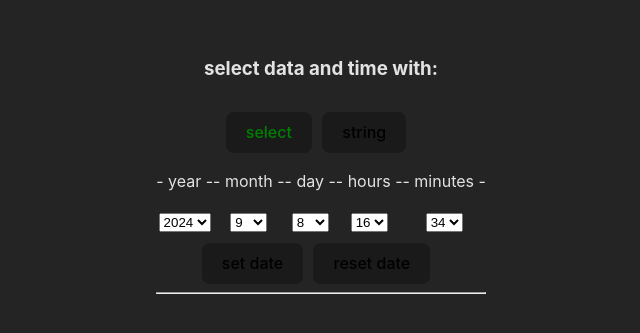
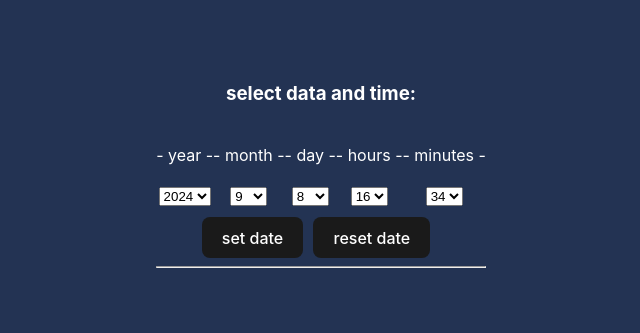
Before and after one commit to ZagSerSan/custom-developing_real-time, a React (Vite) app: page / in a window 1280 px wide. Shown: the part 231-564 px from the top of the page, without its empty margins (319-959 px from the left). Built offline with nearby package versions, Linux system fonts and the light colour scheme.

Commit message:
"string select method" idea was frozen

```diff
--- a/src/components/Select.jsx
+++ b/src/components/Select.jsx
@@ -7,14 +7,13 @@ import { getCurrDate } from '../utils/getCurrDate'
 
 // todo idea - проверка и реал новых идей
   //? откл/вкл выбора минут или установить стандартное фикс знач, наприм 00 или 59 мин
-  //* переключения способа выбора даты: селекты или строка (+ udgrade this)
+
+  //! идея string select method была заморожена, так как не имеет необходимости
 
 const Select = () => {
   const { endDate, setEndDate, resetEndDate } = dateStore()
-  // состояние переключатеся способа выбора даты: select / string
-  const [selectionMethod, setSelectionMethod] = useState('select')
-  // состояние даты-строки
-  const [selectedDataString, setSelectedDataString] = useState('')
+  //? состояние переключатеся способа выбора даты: select / string
+  //? const [selectionMethod, setSelectionMethod] = useState('select')
 
   // получение текущей даты
   const [selectedData, setSelectedData] = useState(getCurrDate())
@@ -148,17 +147,6 @@ const Select = () => {
   const toggleChange = (e, type) => {
     const value = e.target.value
 
-    //? можно сразу в оригинальный обект засунуть
-    // if (selectionMethod === 'string') {
-    //   // console.log('selectedData :>> ', selectedData)
-    //   setSelectedDataString(value)
-    // } else {
-    //   setSelectedData(prev => ({
-    //     ...prev,
-    //     [type]: Number(value)
-    //   }))
-    // }
-
     setSelectedData(prev => ({
       ...prev,
       [type]: Number(value)
@@ -167,20 +155,14 @@ const Select = () => {
 
   // отправка даты из селекта в стор (конечный пункт компонента)
   const setDate = () => {
-    //? можно по-старинке отправить
-
-    // selectionMethod === 'select'
-    //   ? setEndDate(formatDate(selectedData))
-    //   : console.log('selectedDataString', selectedDataString)
-
     setEndDate(formatDate(selectedData))
   }
 
   return (
     <div className='select'>
-      <h3>select data and time with:</h3>
+      <h3>select data and time:</h3>
 
-      <div>
+      {/* <div>
         <button
           className={selectionMethod === 'select' ? 'active' : ''}
           onClick={() => setSelectionMethod('select')}
@@ -191,10 +173,9 @@ const Select = () => {
           onClick={() => setSelectionMethod('string')}
             >string
         </button>
-      </div>
+      </div> */}
 
-      {selectionMethod === 'select'
-        ? <div className='select__wrapper'>
+      <div className='select__wrapper'>
         {Object.keys(initialDate).map(key => (
           <div key={key}>
             <p>- {key} -</p>
@@ -216,79 +197,25 @@ const Select = () => {
           </div>
         ))}
       </div>
-        // : <div>
-        //     <p>
-        //       use this date format:
-        //       <span style={{fontStyle: 'italic'}}> yyyy.mm.dd hh.mm</span>
-        //     </p>
-        //     <input
-        //       style={{width: '40px'}}
-        //       placeholder='year'
-        //       type='text'
-        //       value={selectedData['year']}
-        //       onChange={(e) => toggleChange(e, 'year')}
-        //     />
-        //     {' / '}
-        //     <input
-        //       style={{width: '25px'}}
-        //       placeholder='mm'
-        //       type='text'
-        //       value={selectedData['month']}
-        //       onChange={(e) => toggleChange(e, 'month')}
-        //     />
-        //     {' / '}
-        //     <input
-        //       style={{width: '25px'}}
-        //       placeholder='day'
-        //       type='text'
-        //       value={selectedData['day']}
-        //       onChange={(e) => toggleChange(e, 'day')}
-        //     />
-        //     {' --- '}
-        //     <input
-        //       style={{width: '25px'}}
-        //       placeholder='hh'
-        //       type='text'
-        //       value={selectedData['hours']}
-        //       onChange={(e) => toggleChange(e, 'hours')}
-        //     />
-        //     {' : '}
-        //     <input
-        //       style={{width: '25px'}}
-        //       placeholder='mm'
-        //       type='text'
-        //       value={selectedData['minutes']}
-        //       onChange={(e) => toggleChange(e, 'minutes')}
-        //     />
-        //   </div>
+
+      {/* код для переключения методов выбора даты */}
+      {/* {selectionMethod === 'select'
+        ? 'select method with "selects"'
         : <div className='select__wrapper'>
         {Object.keys(initialDate).map(key => (
           <div key={key}>
             <p>- {key} -</p>
 
             <input
-              style={key === 'year'
-                ? {width: '40px'}
-                : {width: '20px'}
-              }
-              placeholder=''
+              placeholder={key}
               type='text'
               value={selectedData[key]}
               onChange={(e) => toggleChange(e, key)}
              />
-             {key === 'year' || key === 'month'
-                ? ' /'
-                : key === 'day'
-                ? ' ---'
-                : key === 'hours'
-                ? ' :'
-                : ''
-              }
-
           </div>
         ))}
       </div>
-      }
+      } */}
 
       <button onClick={setDate} disabled={endDate}>set date</button>
       <button onClick={resetEndDate}>reset date</button>
--- a/src/index.css
+++ b/src/index.css
@@ -28,6 +28,8 @@ body {
   place-items: center;
   min-width: 320px;
   min-height: 100vh;
+  color: #fff;
+  background-color: #233353;
 }
 
 h1 {
@@ -43,6 +45,7 @@ button {
   font-weight: 500;
   font-family: inherit;
   background-color: #1a1a1a;
+  color: #fff;
   cursor: pointer;
   transition: border-color 0.25s;
 }
```
Lines whose indentation alone changed are shown as unchanged.
